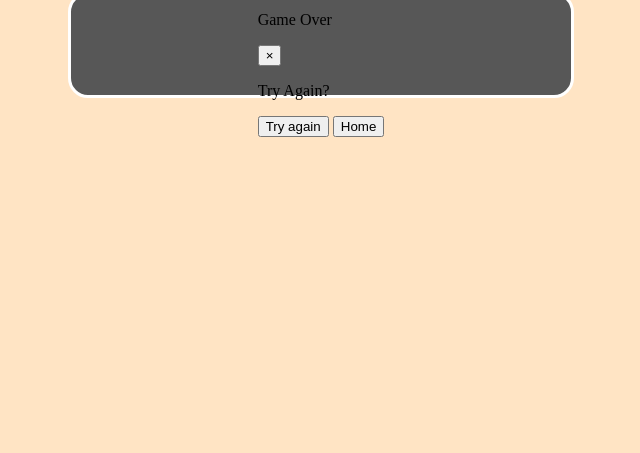
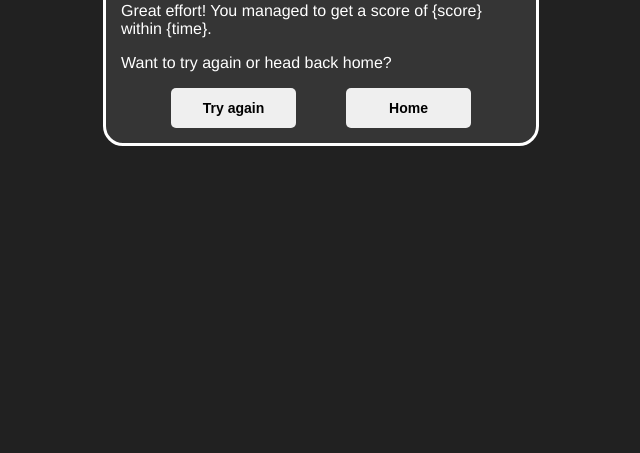
Before and after one commit to RajvirsinhJadeja/Mini-Games-Hub, a plain HTML site: page modal.html in a window 1280 px wide. Shown: the part 363-816 px from the top of the page, without its empty margins (319-959 px from the left). Drawn offline with Linux system fonts and the light colour scheme.

Commit message:
Working on gameOver/success modal

```diff
--- a/css/modal.css
+++ b/css/modal.css
@@ -1,16 +1,90 @@
 body {
-  justify-items: center;
-  align-content: center;
-  background-color: bisque;
-  height: 100dvh;
+  background-color: rgba(33, 33, 33, 1);
+  min-height: 100dvh;
+  margin: 0;
+  display: flex;
+  justify-content: center;
+  align-items: center;
+  overflow-x: hidden;
+  user-select: none;
+  font-family: Helvetica, sans-serif;
+  font-weight: bold;
+  font-size: 1rem;
 }
 .modal {
+}
+.modal-content {
   display: flex;
+  flex-direction: column;
+  align-content: space-between;
+  width: 400px;
+  height: 100%;
+  background-color: rgba(53, 53, 53, 1);
+  border: 3px solid white;
+  border-radius: 20px;
+  margin: 0;
+  padding: 15px;
+}
+.modal-header {
+  display: flex;
+  flex-direction: row;
+  justify-content: space-between;
+  align-items: center;
+}
+.modal-title {
+  color: white;
+  font-size: 2rem;
+  font-weight: bold;
+  padding: 0;
+  margin: 0;
+}
+.modal-close {
+  display: flex;
+  align-items: center;
   justify-content: center;
-  height: 100dvh;
-  background-color: #575757;
-  border: 3px solid white;
-  width: clamp(100px, 100vw, 500px);
-  border-radius: 20px;
-  height: 100px;
+  background: transparent;
+  border: none;
+  cursor: pointer;
+  color: white;
+  width: 40px;
+  height: 40px;
+  font-size: 3rem;
+  font-weight: bold;
+  padding: 0;
+  margin: 0;
+  transition: 0ms;
 }
+.modal-message {
+  color: white;
+  font-size: 1rem;
+  font-weight: lighter;
+}
+.modal-buttons {
+  display: flex;
+  gap: 50px;
+  flex-direction: row;
+  justify-content: space-between;
+  padding-left: 50px;
+  padding-right: 50px;
+}
+.tryAgain-button,
+.home-button {
+  flex: 1;
+  min-height: 40px;
+  border: none;
+  border-radius: 5px;
+  cursor: pointer;
+  font-size: 14px;
+  font-weight: bold;
+  line-height: normal;
+  transition: transform 250ms, opacity 250ms;
+}
+.tryAgain-button:hover,
+.home-button:hover {
+  transform: scale(0.95);
+  opacity: 0.75;
+}
+.modal-close:hover {
+  background: rgba(255, 255, 255, 0.25);
+  border-radius: 51%;
+}
--- a/modal.html
+++ b/modal.html
@@ -5,20 +5,21 @@
   </head>
   <!-- Fail modal -->
   <body>
-    <div class="modal" id="failModal">
     <div class="modal-content">
       <div class="modal-header">
         <p class="modal-title">Game Over</p>
         <button class="modal-close">&times;</button>
       </div>
       <div class="modal-message">
-          <p>Try Again?</p>
+        <p>
+          Great effort! You managed to get a score of {score} within {time}.
+        </p>
+        <p>Want to try again or head back home?</p>
       </div>
       <div class="modal-buttons">
         <button class="tryAgain-button">Try again</button>
         <button class="home-button">Home</button>
       </div>
     </div>
-    </div>
   </body>
 </html>
```
Lines whose indentation alone changed are shown as unchanged.
